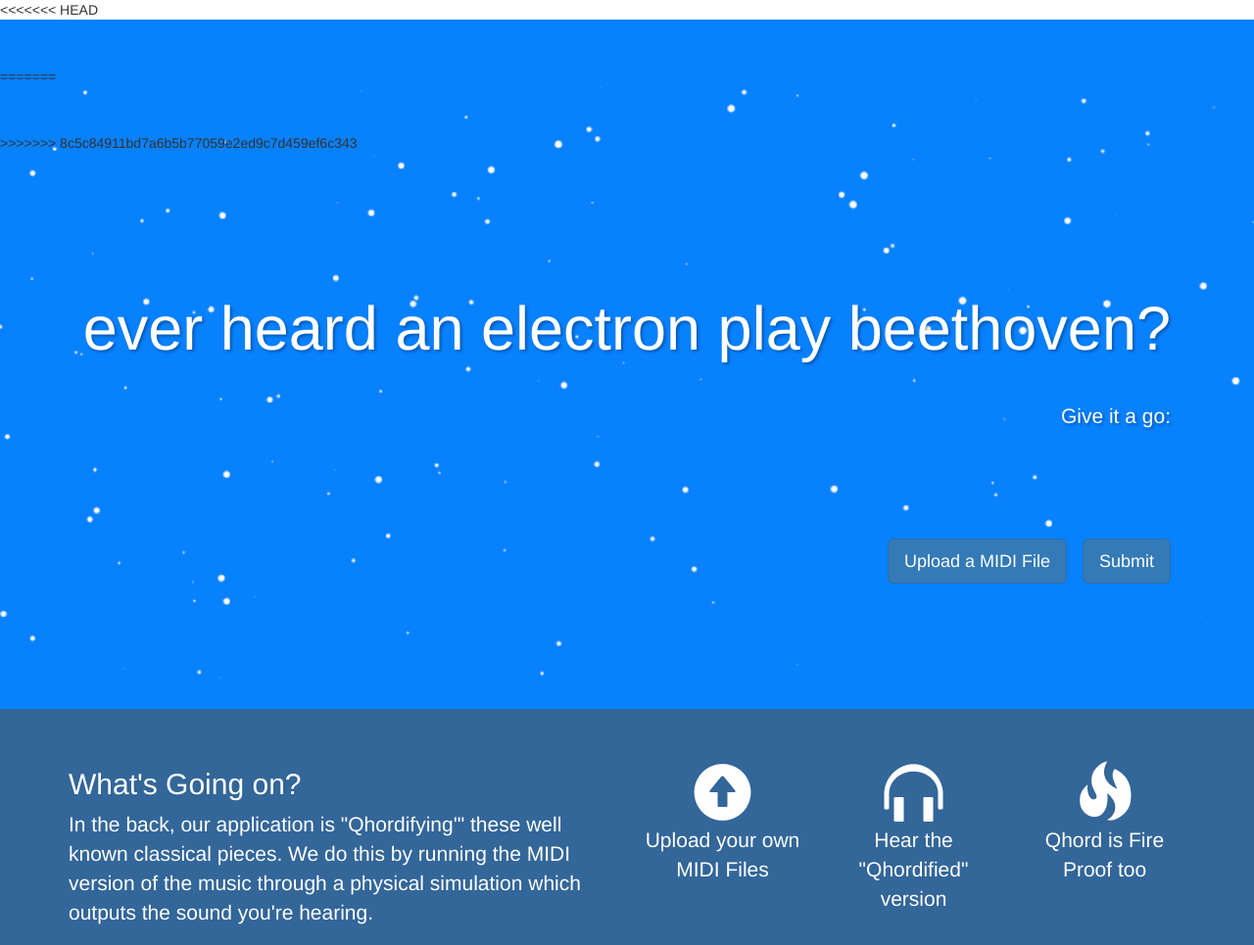
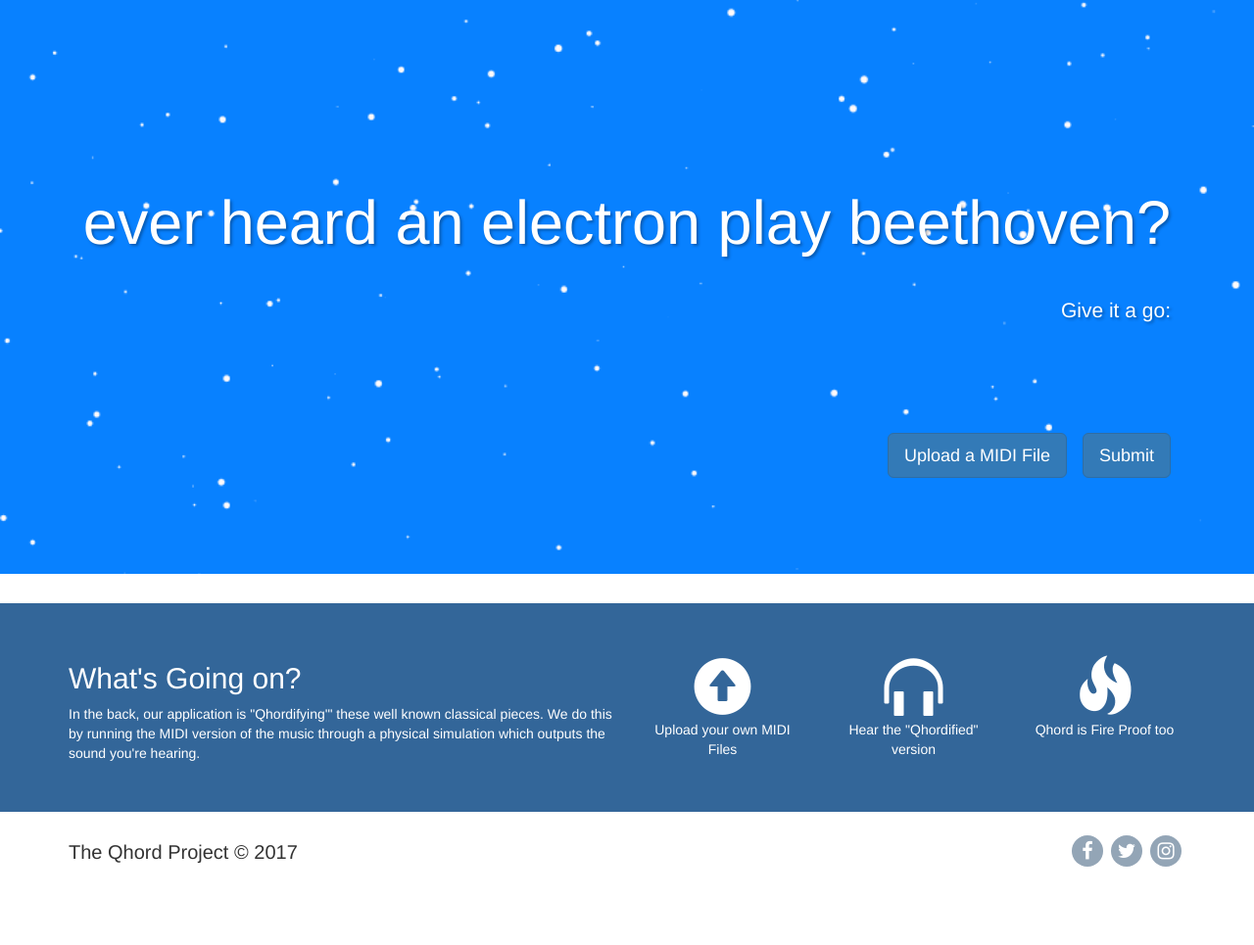
Before and after one commit to MichaelSeaman/quantum_performance, a plain HTML site: page webserver/static/index.html in a window 1280 px wide. Shown: the top 965 px of the page at 98% size. After the commit the page ends 911 px from the top, so only its background shows below. Drawn offline with nearby package versions, Linux system fonts and the light colour scheme; files that its build step writes are made by us from their sources; files whose address does not match are found by name.

Commit message:
Resolved merge

```diff
--- a/webserver/static/index.html
+++ b/webserver/static/index.html
@@ -8,19 +8,11 @@
     <link rel="stylesheet" href="https://cdnjs.cloudflare.com/ajax/libs/bootswatch/3.3.7/lumen/bootstrap.min.css">
     <link rel="stylesheet" href="https://fonts.googleapis.com/css?family=Source+Sans+Pro:300,400,700,400italic">
     <link rel="stylesheet" href="https://cdnjs.cloudflare.com/ajax/libs/font-awesome/4.6.3/css/font-awesome.min.css">
-<<<<<<< HEAD
     <link rel="stylesheet" href="static/assets/css/styles.min.css">
 </head>
 
 <body>
     <div class="jumbotron hero" style="background-color:#0881ff;background-image:url(&quot;static/assets/img/transparent.png&quot;);">
-=======
-    <link rel="stylesheet" href="/static/assets/css/styles.min.css">
-</head>
-
-<body>
-    <div class="jumbotron hero" style="background-color:#0881ff;background-image:url(&quot;/static/assets/img/transparent.png&quot;);">
->>>>>>> 8c5c84911bd7a6b5b77059e2ed9c7d459ef6c343
         <div class="container">
             <div class="row">
                 <div class="col-md-4 col-md-push-7 phone-preview">
```
